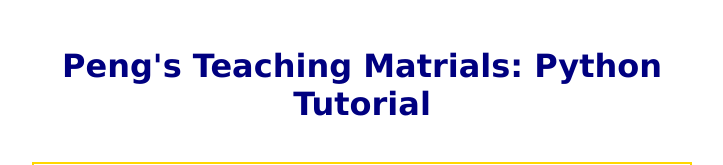
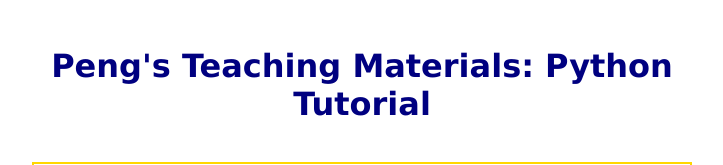
Before and after one commit to pengdsci/TepPy, a plain HTML site: page index.html in a window 1280 px wide. Shown: the top 165 px of the page, without its empty margins (278-1001 px from the left). Drawn offline with Linux system fonts and the light colour scheme.

Commit message:
Add files via upload

```diff
--- a/index.html
+++ b/index.html
@@ -15,7 +15,7 @@
        <TD>
            <BR><BR>
         <center>
-            <font color="navy" size =6 style="font-family:verdana;"><b> Peng's Teaching Matrials: Python Tutorial </b></font>
+            <font color="navy" size =6 style="font-family:verdana;"><b> Peng's Teaching Materials: Python Tutorial </b></font>
         </center>
                <BR><BR>
         </TD>
```
